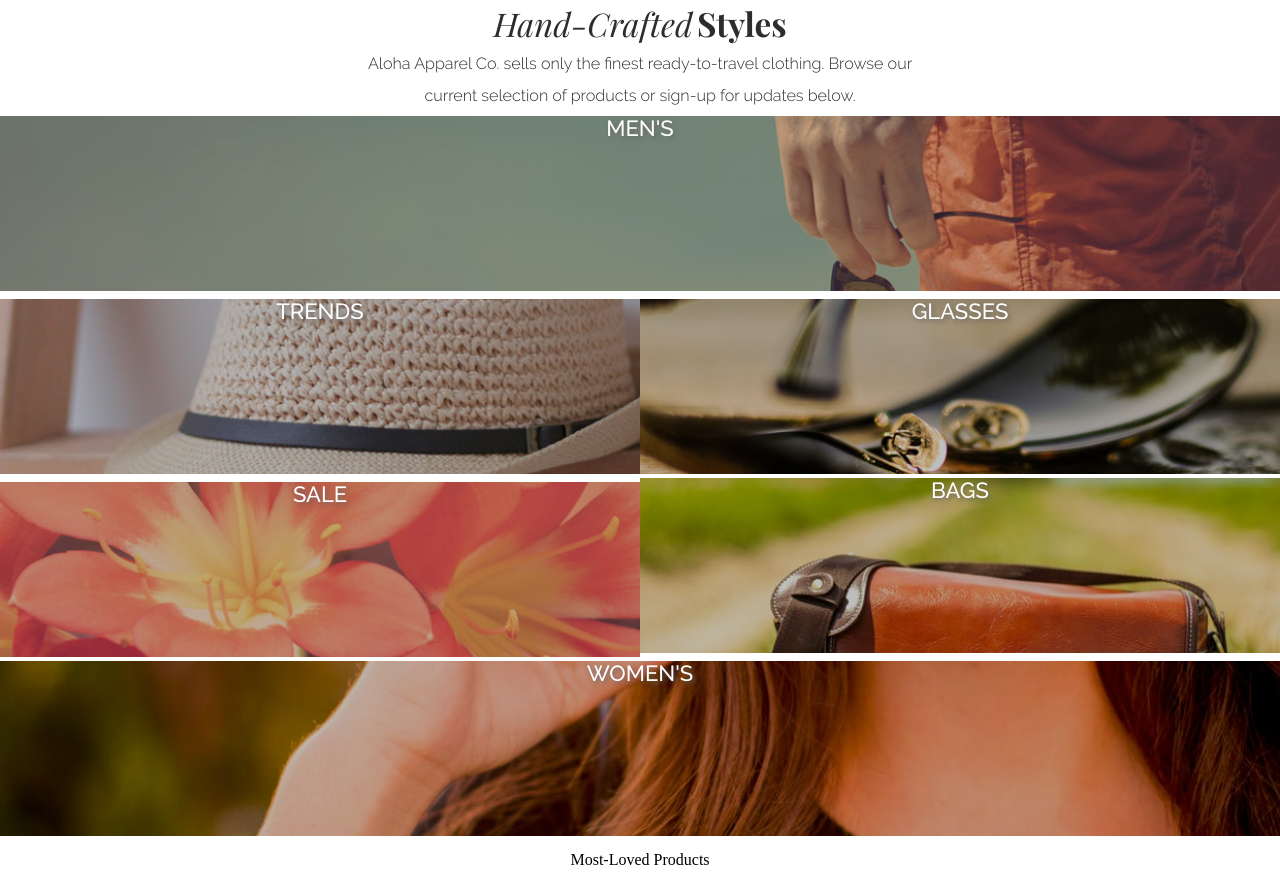
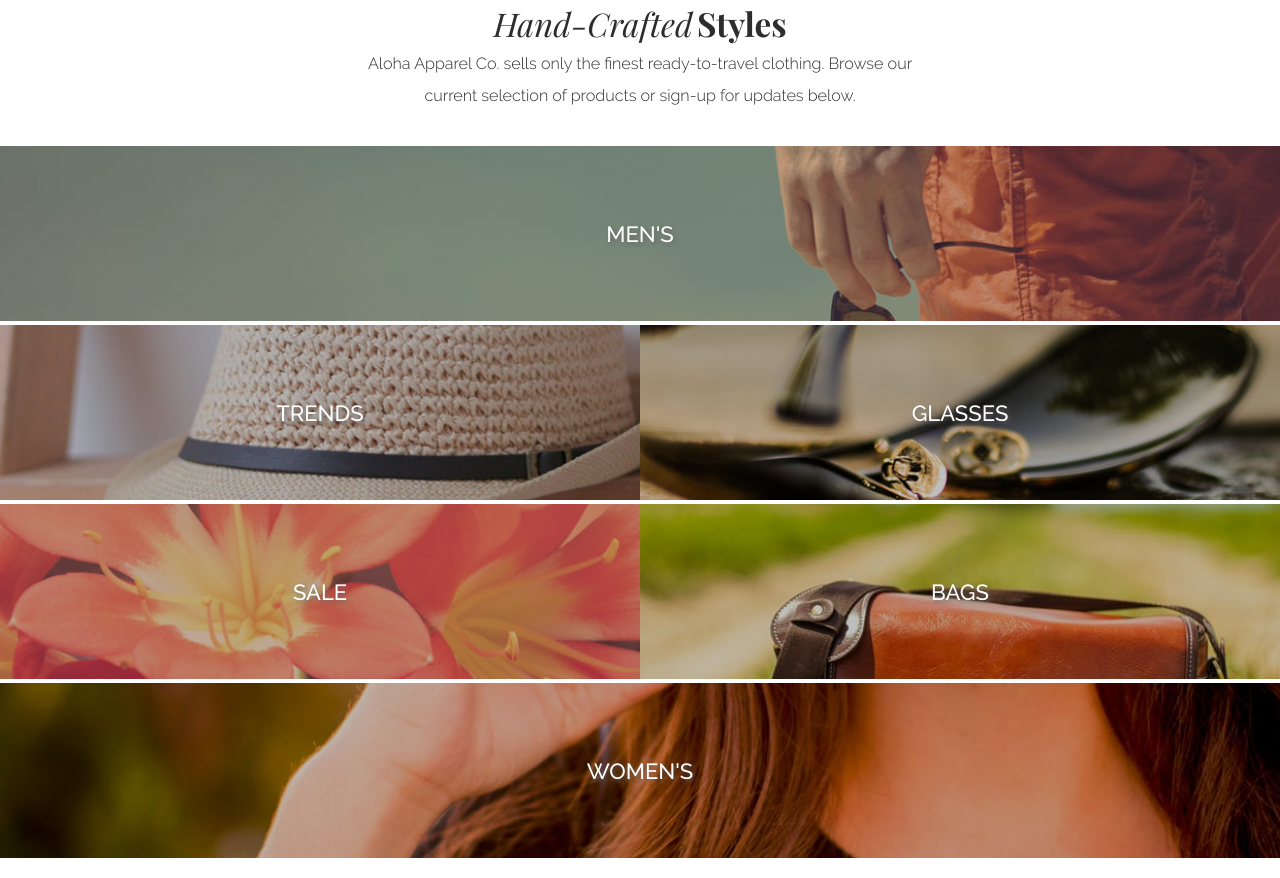
Before and after one commit to c-oh/first_project, a website: page index.html in a window 1280 px wide. Shown: the part 489-1367 px from the top of the page. Drawn offline with Linux system fonts and the light colour scheme.

Commit message:
Almost finished styling categories, added terms and only mising right borders

```diff
--- a/index.html
+++ b/index.html
@@ -46,22 +46,28 @@
 
     <section class="categories" id="categories">
         <div class = "categories_container">
-        <div class="men_category"> men's
+        <div class="men_category">
+            <p> men's </p>
             <a href="#"></a>
         </div>
-        <div class="trends_category"> trends
+        <div class="trends_category">
+            <p>trends</p>
             <a href="#"></a>
         </div>
-        <div class="glasses_category"> glasses
+        <div class="glasses_category">
+             <p>glasses</p>
             <a href="#"></a>
         </div>
-        <div class="sale_category"> sale
+        <div class="sale_category">
+            <p>sale</p>
             <a href="#"></a>
         </div>
-        <div class="bags_category"> bags
+        <div class="bags_category">
+            <p>bags</p>
             <a href="#"></a>
         </div>
-        <div class="womens_category"> women's
+        <div class="womens_category">
+            <p>women's</p>
             <a href="#"></a>
         </div>
         </div>
--- a/sass/categories.scss
+++ b/sass/categories.scss
@@ -19,8 +19,6 @@
     .trends_category {
         background: linear-gradient( to bottom, rgba(0, 0, 0, 0.25) 0%, rgba(0, 0, 0, 0.25) 100%), url('../../assets/images/trends-category.jpg') no-repeat center center;
         background-size: cover, cover;
-        border-top: $border1;
-        border-bottom: $border1;
         height: $height1;
         width: $width1;
     }
@@ -29,8 +27,6 @@
         background-size: cover, cover;
         height: $height1;
         width: $width1;
-        border-top: $border1;
-        border-bottom: $border1;
     }
     .sale_category {
         background: linear-gradient( to bottom, rgba(0, 0, 0, 0.25) 0%, rgba(0, 0, 0, 0.25) 100%), url('../../assets/images/sale-category.jpg') no-repeat center center;
@@ -38,18 +34,23 @@
         height: $height1;
         width: $width1;
         border-top: $border1;
-        border-bottom: $border1;
+
     }
     .bags_category {
         background: linear-gradient( to bottom, rgba(0, 0, 0, 0.25) 0%, rgba(0, 0, 0, 0.25) 100%), url('../../assets/images/bags-category.jpg') no-repeat center center;
         background-size: cover, cover;
         height: $height1;
         width: $width1;
+        border-top: $border1;
     }
     .womens_category {
         background: linear-gradient( to bottom, rgba(0, 0, 0, 0.25) 0%, rgba(0, 0, 0, 0.25) 100%), url('../../assets/images/womens-category.jpg') no-repeat center center;
         background-size: cover, cover;
         height: $height1;
         width: $width2;
+        border-top: $border1;
+    }
+    p{
+        margin-top: 76px;
     }
 }
--- a/sass/intro_section.scss
+++ b/sass/intro_section.scss
@@ -3,6 +3,7 @@
     text-align: center;
     display: block;
     padding-top: 30px;
+    padding-bottom: 30px;
     color: $darkgrey;
     .intro_section_container {
         line-height: $line_height;
```
Also changed, not shown: build/css/style.css, build/css/style.min.css.
